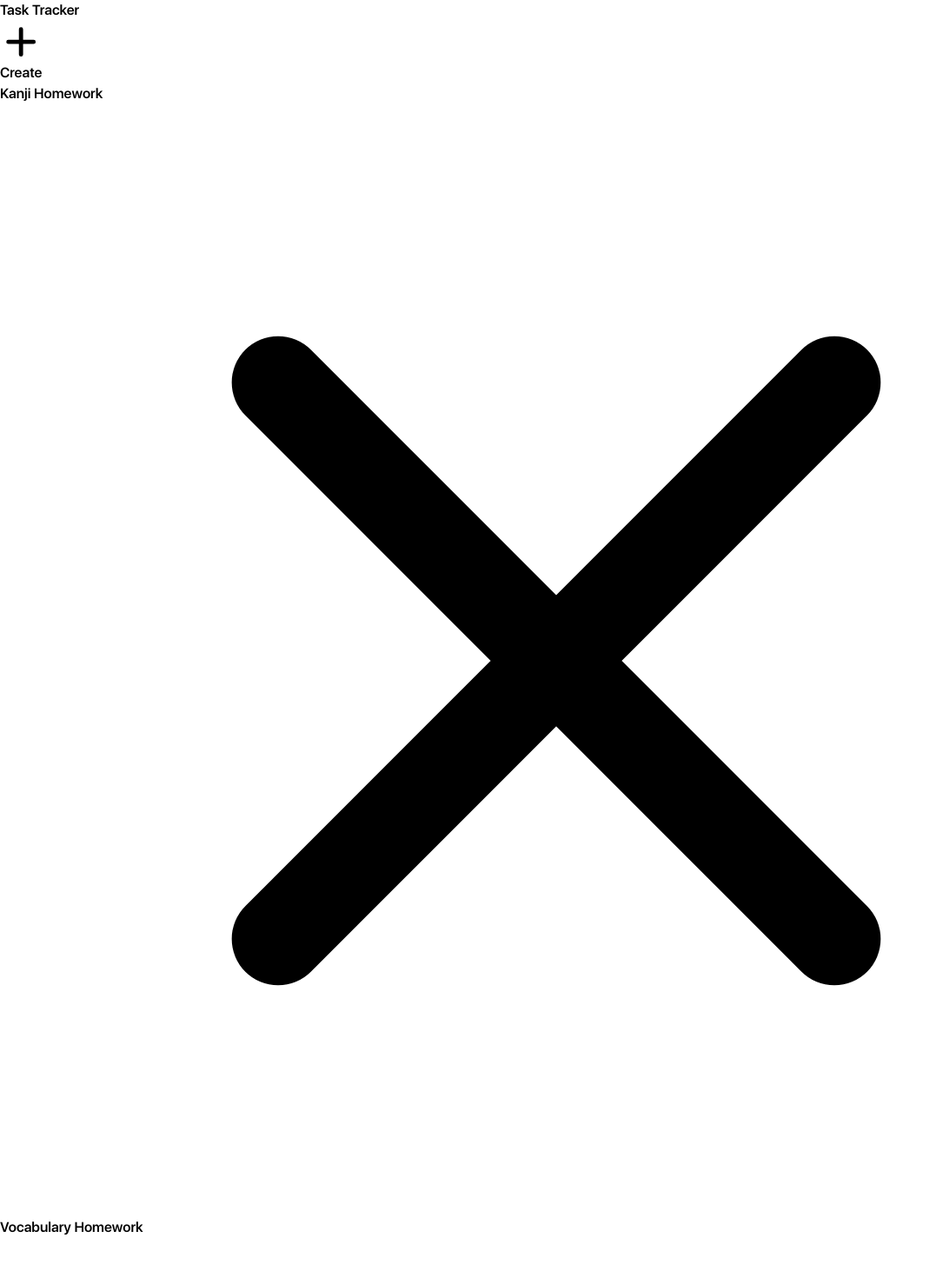
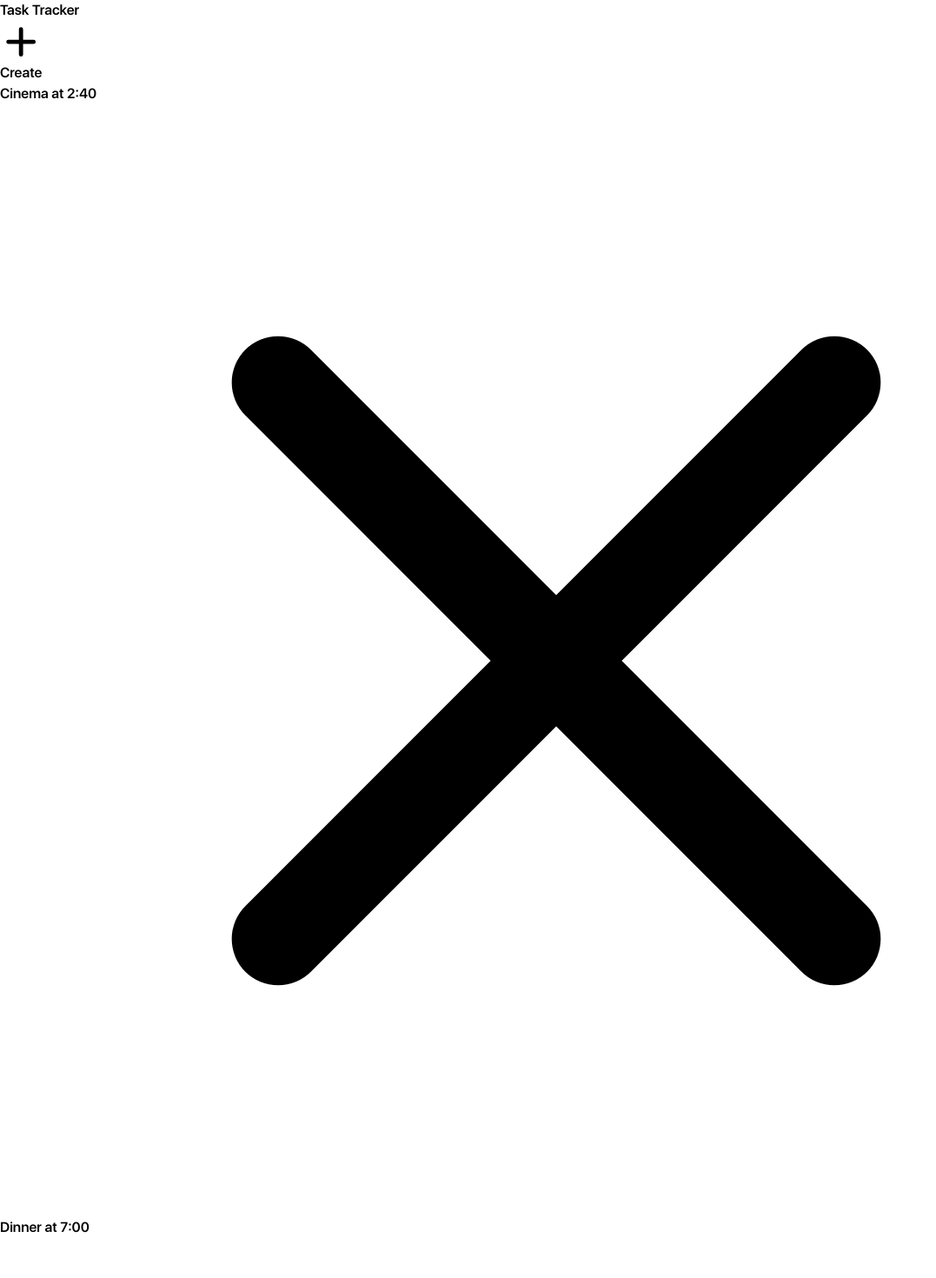
Before and after one commit to mrhpn/react-hooks--task-tracker, a React (Create React App) app: page / in a window 1280 px wide. Shown: the top 1470 px of the page at 87% size, without its empty margins (0-1077 px from the left). Built offline with nearby package versions, Linux system fonts and the light colour scheme; data requests are answered from the project's data file.

Commit message:
finished fetching data from server

```diff
--- /dev/null
+++ b/db.json
@@ -0,0 +1,19 @@
+{
+  "tasks": [
+    {
+      "id": 1,
+      "text": "Cinema at 2:40",
+      "reminder": false
+    },
+    {
+        "id": 2,
+        "text": "Dinner at 7:00",
+        "reminder": false
+    },
+    {
+        "id": 3,
+        "text": "Metting with friends",
+        "reminder": false
+    }
+  ]
+}
--- a/src/App.js
+++ b/src/App.js
@@ -1,29 +1,26 @@
-import { useState } from 'react';
+import { useState, useEffect } from 'react';
 import Header from "./components/Header";
 import AddTask from "./components/AddTask";
 import Tasks from "./components/Tasks";
 
 function App() {
   const [addTaskForm, setAddTaskForm] = useState(false);
-  const [tasks, setTasks] = useState(
-    [
-        {
-            id: 1,
-            text: 'Kanji Homework',
-            reminder: false
-        },
-        {
-            id: 2,
-            text: 'Vocabulary Homework',
-            reminder: false
-        },
-        {
-            id: 3,
-            text: 'Grammar Homework',
-            reminder: false
-        }
-    ]
-  );
+  const [tasks, setTasks] = useState([]);
+
+  useEffect(() => {
+    const getTasks = async () => {
+      const tasks = await fetchTasks();
+      setTasks(tasks);
+    }
+
+    getTasks();
+  }, []);
+
+  // fetch tasks
+  const fetchTasks = async () => {
+    const res = await fetch("http://localhost:5000/tasks");
+    return await res.json();
+  };
 
   const addTask = (task) => {
     const id = Math.floor(Math.random() * 10000) + 1;
```
